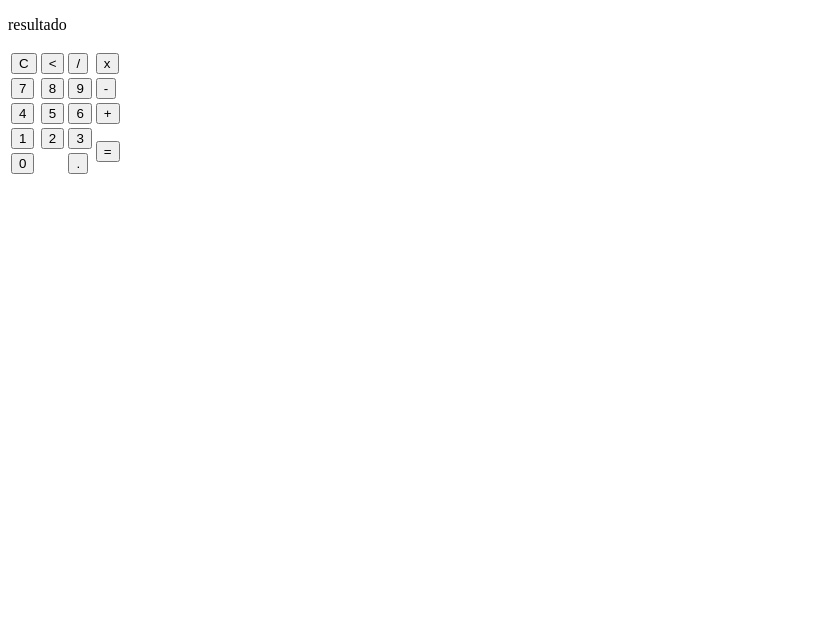
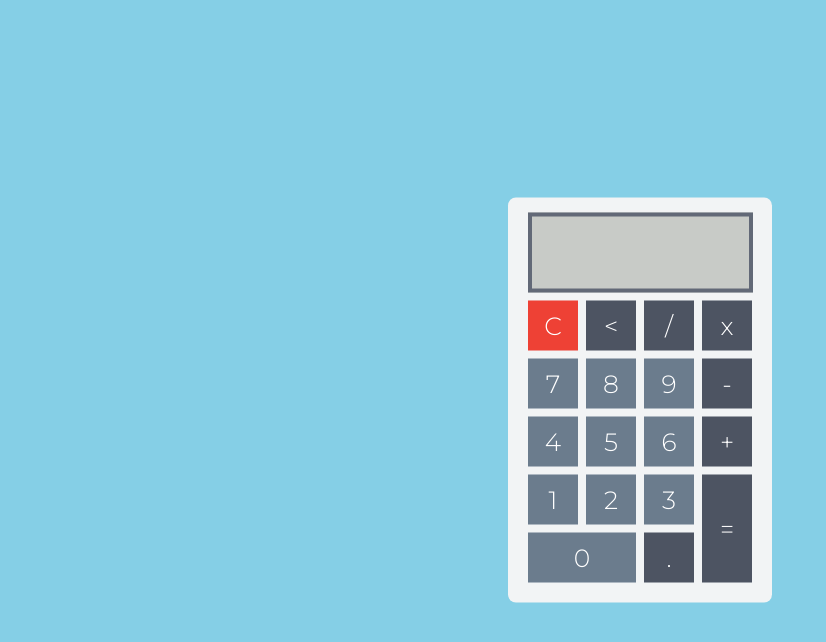
Before and after one commit to edvxndxvi/calculadora-simples, a plain HTML site: page index.html in a window 1280 px wide. Shown: the whole page, without its empty margins (0-826 px from the left). Drawn offline with Linux system fonts and the light colour scheme.

Commit message:
css finalizado

```diff
--- a/index.html
+++ b/index.html
@@ -6,39 +6,115 @@
     <meta name="viewport" content="width=device-width, initial-scale=1.0">
     <title>Projeto Calculadora</title>
     <link rel="icon" href="page-icon.png">
+    <style>
+        @import url('https://fonts.googleapis.com/css2?family=Montserrat:wght@300&display=swap');
+        *{
+            margin: 0;
+            padding: 0;
+            box-sizing: border-box;
+        }
+        .fundo{
+            background-color: #85cfe6;
+            height: 100vh;
+            color: white;
+
+        }
+        .calculadora{
+            position: absolute;
+            background-color: #f2f4f5;
+            top: 50%;
+            left: 50%;
+            transform: translate(-50%, -50%);
+            border-radius: 8px;
+            padding: 15px;
+        }
+        .botao{
+            background-color:#6b7c8d;
+            width: 50px;
+            height: 50px;
+            font-size: 25px;
+            font-family: 'Montserrat', sans-serif;
+            border: none;
+            cursor: pointer;
+            color: white;
+            margin: 3px;
+        }
+        #clear{
+            background-color: #ee4135;
+        }
+        #clear:hover{
+            background-color: #cc392e;
+        }
+        .botao-function{
+            background-color:#4d5462;
+            width: 50px;
+            height: 50px;
+            font-size: 25px;
+            font-family: 'Montserrat', sans-serif;
+            border: none;
+            cursor: pointer;
+            color: white;
+            margin: 3px;
+        }
+        .botao:hover{
+           background-color:#5c6772;
+        }
+        .botao-function:hover{
+            background-color: #272a31;
+        }
+        .fundo-result{
+            display: flex;
+            justify-content: center;
+            margin-bottom: 3px;
+        }
+        #resultado{
+            background-color: #c8cbc7;
+            width: 225px;
+            font-family: 'Montserrat', sans-serif;
+            height: 80px;
+            border: solid 4px #626977;
+            font-size: 45px;
+            color: black;
+            display: flex;
+            align-items: center;
+            justify-content: flex-end;
+        }
+    </style>
 </head>
 <body>
     <div class="fundo">
         <div class="calculadora">
-            <p id="resultado">resultado</p>
+            <div class="fundo-result">
+                <p id="resultado"></p>
+            </div>
             <table>
                 <tr>
-                    <td><button class="botao">C</button></td>
-                    <td><button class="botao"><</button></td>
-                    <td><button class="botao">/</button></td>
-                    <td><button class="botao">x</button></td>
+                    <td><button class="botao" id="clear">C</button></td>
+                    <td><button class="botao-function"><</button></td>
+                    <td><button class="botao-function">/</button></td>
+                    <td><button class="botao-function">x</button></td>
                 </tr>
                 <tr>
                     <td><button class="botao">7</button></td>
                     <td><button class="botao">8</button></td>
                     <td><button class="botao">9</button></td>
-                    <td><button class="botao">-</button></td>
+                    <td><button class="botao-function">-</button></td>
                 </tr>
                 <tr>
                     <td><button class="botao">4</button></td>
                     <td><button class="botao">5</button></td>
                     <td><button class="botao">6</button></td>
-                    <td><button class="botao">+</button></td>
+                    <td><button class="botao-function">+</button></td>
                 </tr>
                 <tr>
                     <td><button class="botao">1</button></td>
                     <td><button class="botao">2</button></td>
                     <td><button class="botao">3</button></td>
-                    <td rowspan="2"><button class="botao">=</button></td>
+                    <td rowspan="2"><button class="botao-function" style="height: 108px;">=</button></td>
                 </tr>
                 <tr>
-                    <td colspan="2"><button class="botao">0</button></td>
-                    <td><button class="botao">.</button></td>
+                    <td colspan="2"><button class="botao" style="width: 108px;">0</button></td>
+                    <td><button class="botao-function">.</button></td>
                 </tr>
             </table>
         </div>
```
